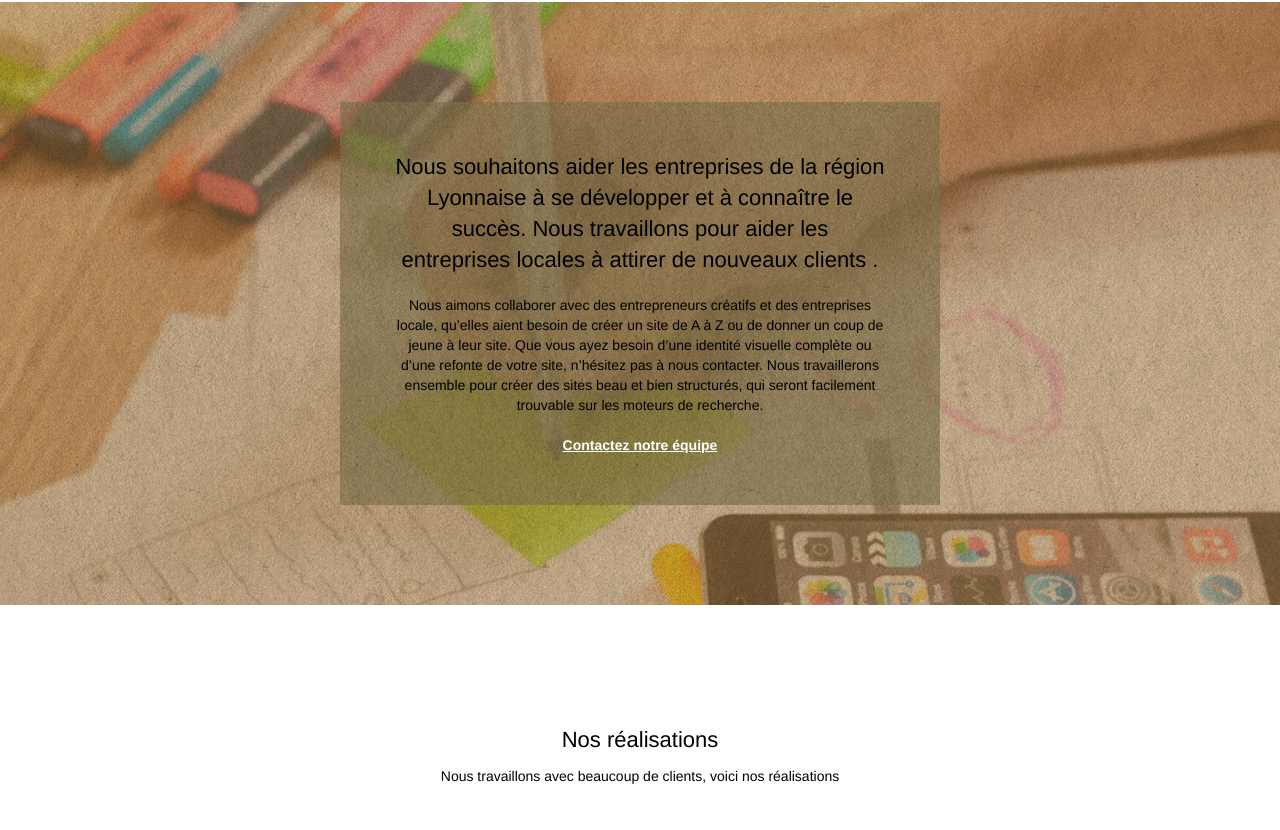
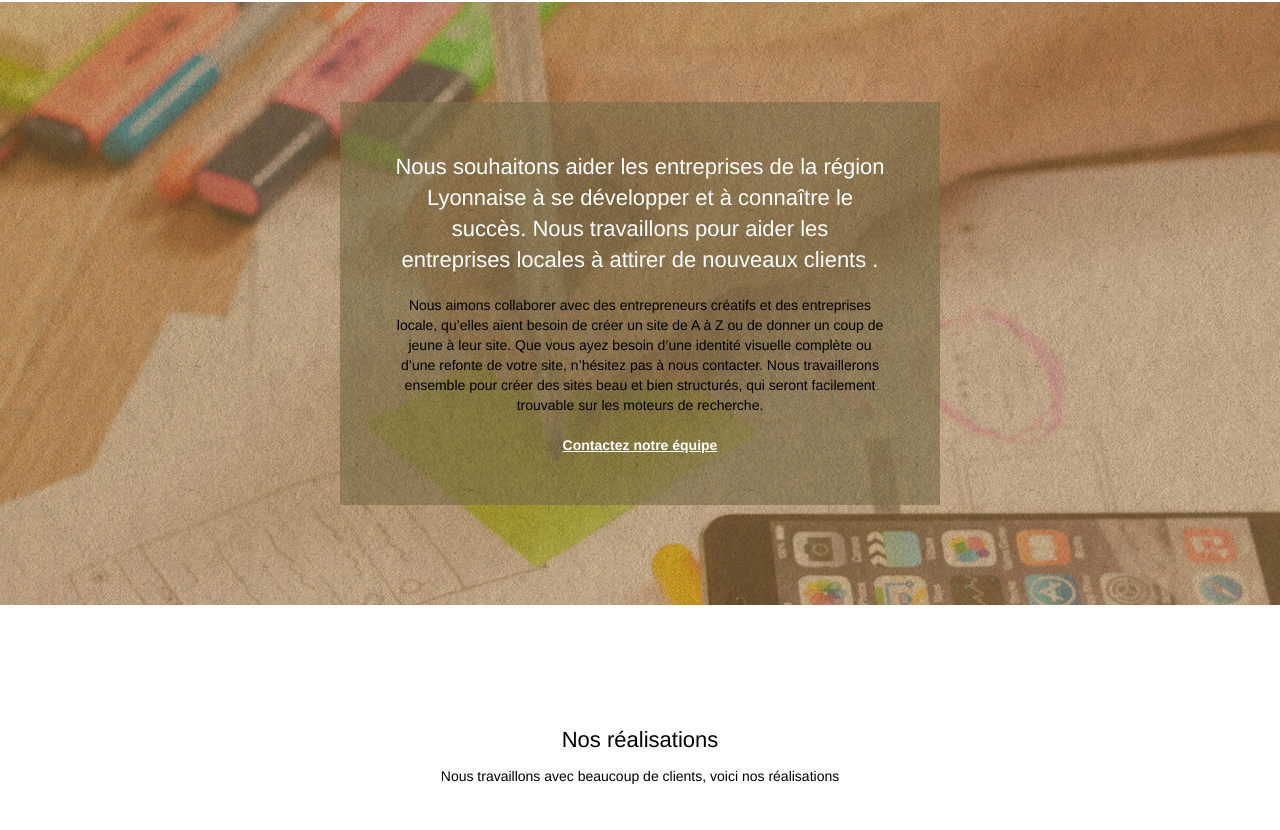
Before and after one commit to Nico59300/NicolasLuez_4_08082021, a plain HTML site: page index.html in a window 1280 px wide. Shown: the part 1190-2020 px from the top of the page. Drawn offline with Linux system fonts and the light colour scheme.

Commit message:
fix h2 contrast

```diff
--- a/style.css
+++ b/style.css
@@ -718,7 +718,7 @@ h2 {
 }
 
 h2.tc-white {
-    color: white
+    color: white!important;
 }
 
 h3 {
```
